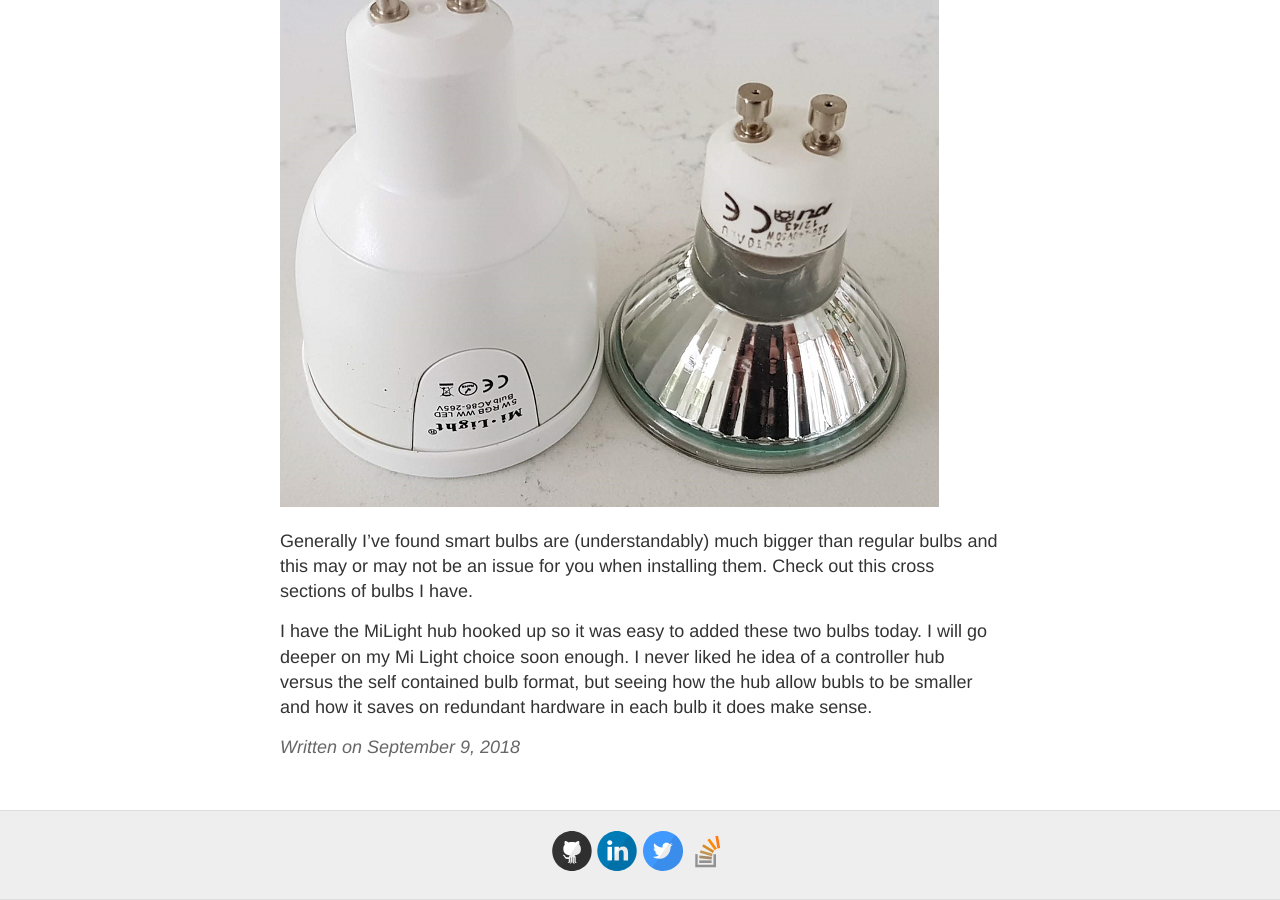
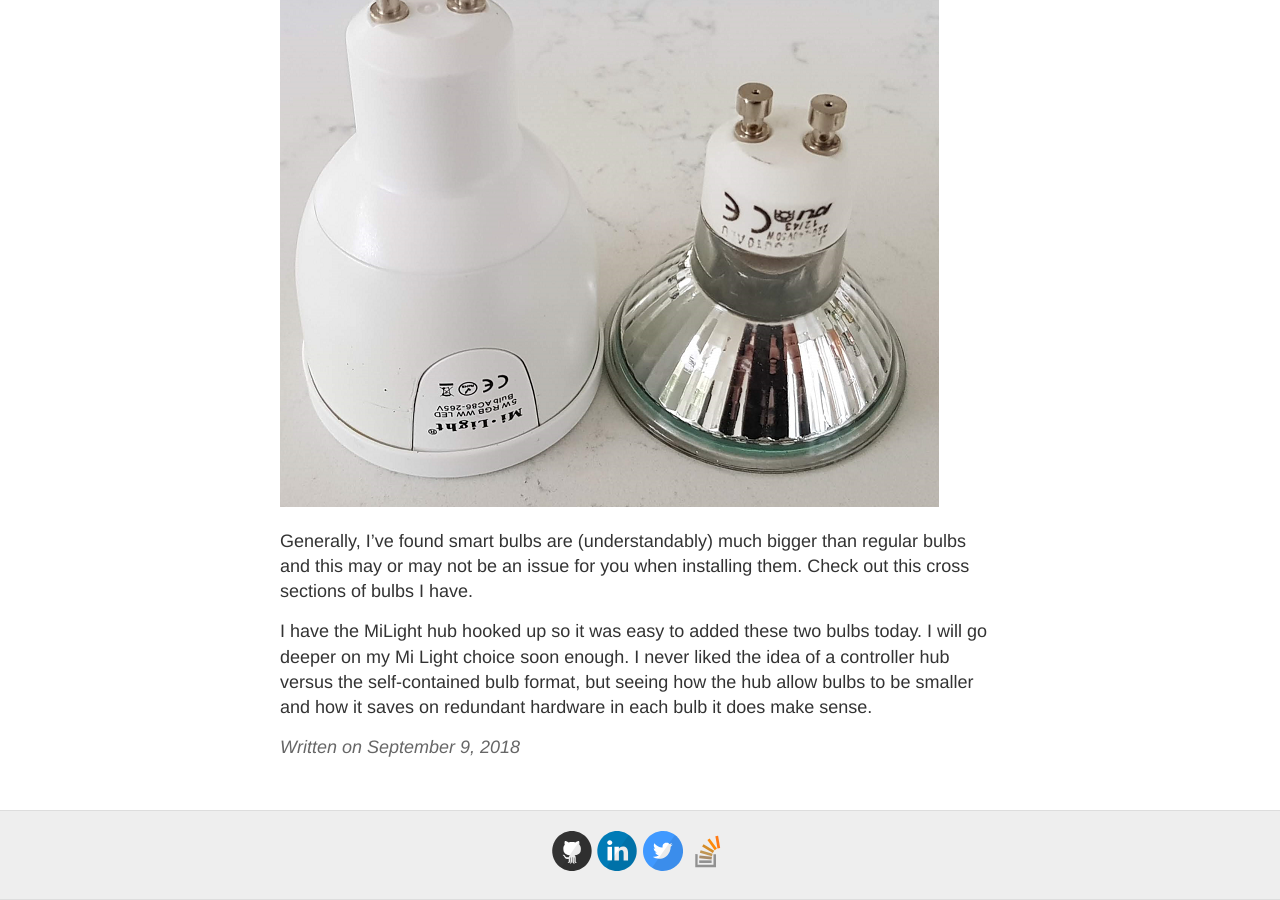
Before and after one commit to ctolan/ctolan.github.io, a Jekyll site: the page built from _posts/2018-9-9-New-Mi-Light-GU10-Colour-Bulb.md, in a window 1280 px wide and 900 px high, scrolled down 1572 px. Built offline with Jekyll 4.4.1, drawn with Linux system fonts in a browser that asks for light colours; comment, search, counter and statistics services are not loaded; some of the changed text lies outside the part shown.

Commit message:
Grammar and spacing.

```diff
--- a/_posts/2018-9-9-New-Mi-Light-GU10-Colour-Bulb.md
+++ b/_posts/2018-9-9-New-Mi-Light-GU10-Colour-Bulb.md
@@ -6,12 +6,10 @@ date:   2018-09-09 14:56:31 +0100
 Today I found the perfect place for two Mi Light coloured bulbs.
 <iframe width="640" height="360" src="https://www.youtube.com/embed/F4MVav4Dlac" frameborder="0" allow="autoplay; encrypted-media" allowfullscreen></iframe>
 
-I had been unable to use these until today because they didn't fit into the ceiling fittings, but they do fit into the exterior garden lights. Initially I’d bought these bulbs to go into the hall, I thought it would be cool to have a splash of colour for people coming and going and going and maybe tune the colour to differnt people based on proximity info.
-![MiLight image]({{ site.url }}/images/MiLight-FUT018.PNG)
+I had been unable to use these until today because they didn't fit into the ceiling fittings, but they do fit into the exterior garden lights. Initially I’d bought these bulbs to go into the hall, I thought it would be cool to have a splash of colour for people coming and going and going and maybe tune the colour to different people based on proximity info. ![MiLight image]({{ site.url }}/images/MiLight-FUT018.PNG)
 
-The problem was that the bulbs are much taller than a standard bulb so they would stick out too far.
-![MiLight image]({{ site.url }}/images/MiLight-FUT018-heightcomparison.PNG)
+The problem was that the bulbs are much taller than a standard bulb so they would stick out too far. ![MiLight image]({{ site.url }}/images/MiLight-FUT018-heightcomparison.PNG)
 
-Generally I’ve found smart bulbs are (understandably) much bigger than regular bulbs and this may or may not be an issue for you when installing them. Check out this cross sections of bulbs I have.
+Generally, I’ve found smart bulbs are (understandably) much bigger than regular bulbs and this may or may not be an issue for you when installing them. Check out this cross sections of bulbs I have.
 
-I have the MiLight hub hooked up so it was easy to added these two bulbs today. I will go deeper on my Mi Light choice soon enough. I never liked he idea of a controller hub versus the self contained bulb format, but seeing how the hub allow bubls to be smaller and how it saves on redundant hardware in each bulb it does make sense.
+I have the MiLight hub hooked up so it was easy to added these two bulbs today. I will go deeper on my Mi Light choice soon enough. I never liked the idea of a controller hub versus the self-contained bulb format, but seeing how the hub allow bulbs to be smaller and how it saves on redundant hardware in each bulb it does make sense.
```
